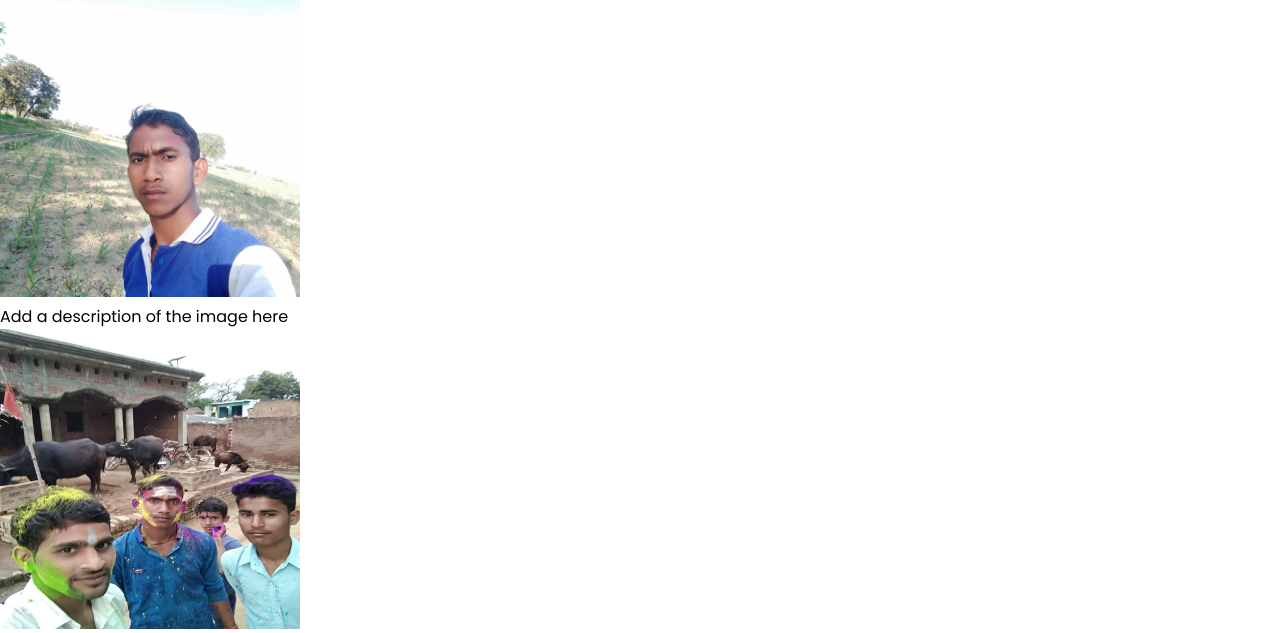
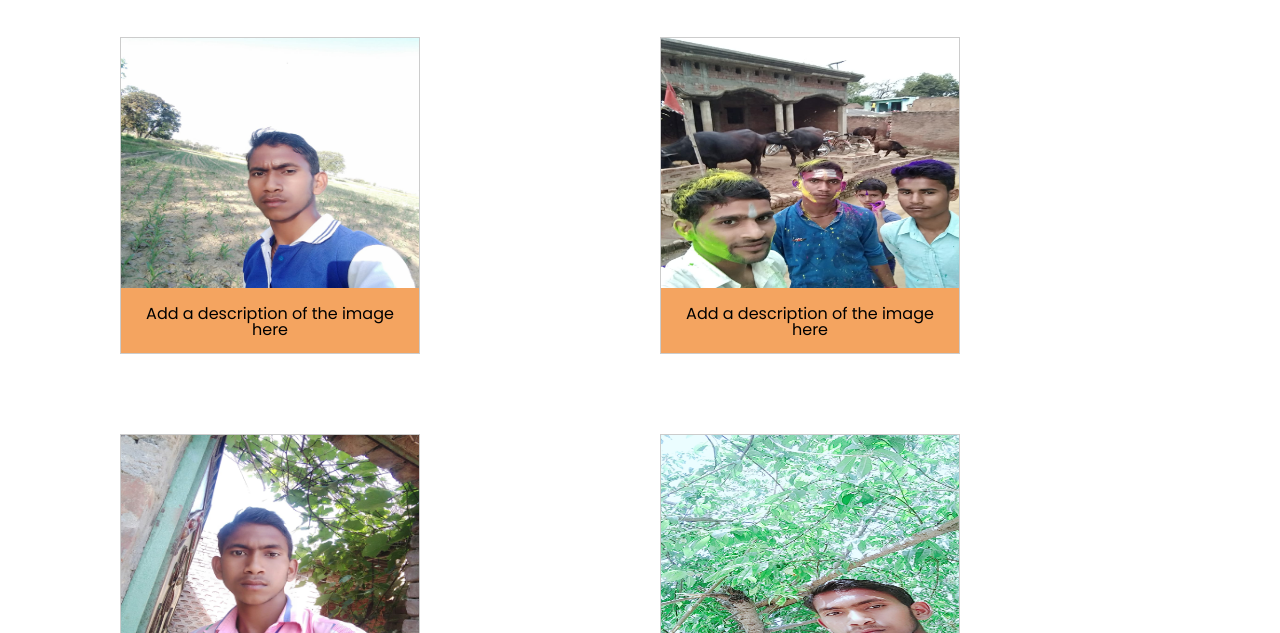
Before and after one commit to yo0gi/yogi_mohan, a plain HTML site: page mohan project/index.html in a window 1280 px wide. Shown: the part 803-1436 px from the top of the page. Drawn offline with Linux system fonts and the light colour scheme.

Commit message:
Update style.css

```diff
--- a/mohan project/style.css
+++ b/mohan project/style.css
@@ -3,6 +3,9 @@
     padding: 0px;
     box-sizing: border-box;
     font-family: 'Poppins', sans-serif;
+}
+body{
+    line-height: 1;
 }
 .main{
     height: 100vh;
@@ -105,6 +108,27 @@
 .nav-bar .fa{
     display: none;
 }
+div.gallery {
+    background-color: sandybrown;
+    margin: 40px 120px;
+    border: 1px solid #ccc;
+    float: left;
+    width: 300px;
+  }
+
+  div.gallery:hover {
+    border: 1px solid #777;
+  }
+
+  div.gallery img {
+    width: 100%;
+    height: 250px;
+  }
+
+  div.desc {
+    padding: 15px;
+    text-align: center;
+  }
 @media screen and (max-width: 600px) {
     .bar {display: none;}
     .ins {
```
